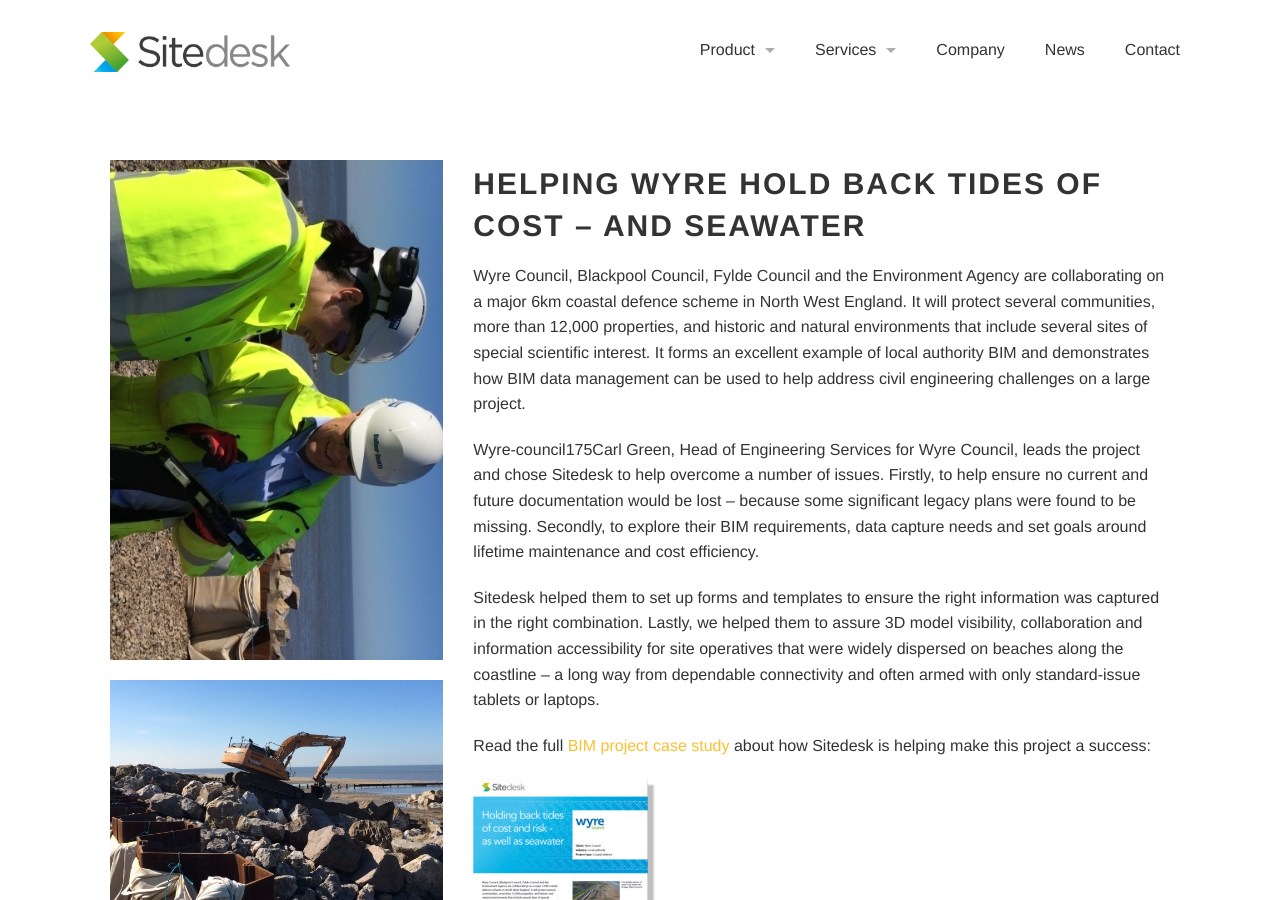
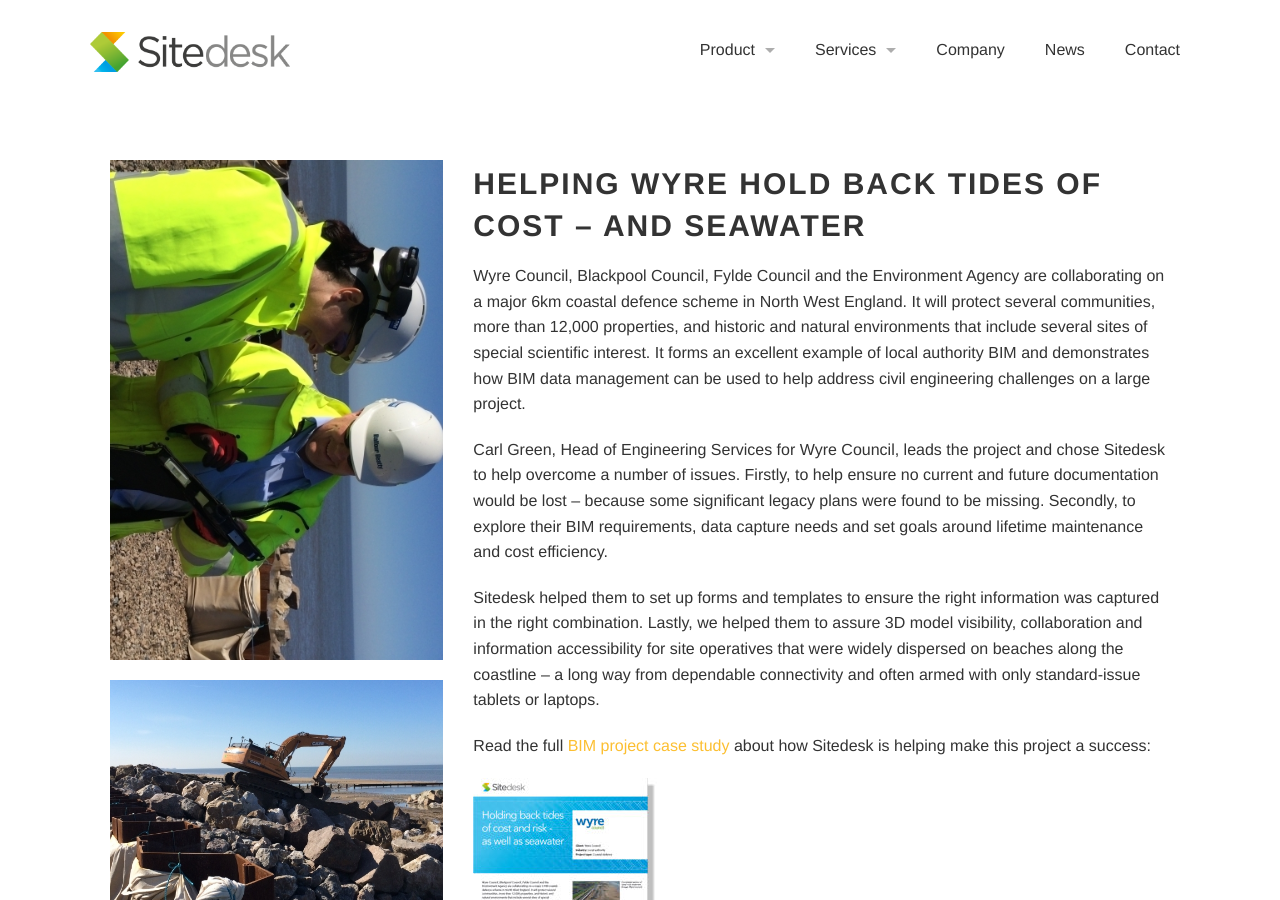
Before and after one commit to zincdesign/sitedesk.github.io, a Jekyll site: the page built from _case-studies/wyre/index.html, in a window 1280 px wide and 900 px high. Built offline with Jekyll 4.4.1, drawn with Linux system fonts in a browser that asks for light colours; some web fonts are replaced.

Commit message:
Case study typos

```diff
--- a/_case-studies/wyre/index.html
+++ b/_case-studies/wyre/index.html
@@ -25,7 +25,7 @@
 
   <!--more-->
 
-  <p>Wyre-council175Carl Green, Head of Engineering Services for Wyre Council, leads the project and chose Sitedesk to help overcome a number of issues. Firstly, to help ensure no current and future documentation would be lost – because some significant legacy plans were found to be missing. Secondly, to explore their BIM requirements, data capture needs and set goals around lifetime maintenance and cost efficiency.</p>
+  <p>Carl Green, Head of Engineering Services for Wyre Council, leads the project and chose Sitedesk to help overcome a number of issues. Firstly, to help ensure no current and future documentation would be lost – because some significant legacy plans were found to be missing. Secondly, to explore their BIM requirements, data capture needs and set goals around lifetime maintenance and cost efficiency.</p>
 
   <p>Sitedesk helped them to set up forms and templates to ensure the right information was captured in the right combination. Lastly, we helped them to assure 3D model visibility, collaboration and information accessibility for site operatives that were widely dispersed on beaches along the coastline – a long way from dependable connectivity and often armed with only standard-issue tablets or laptops.</p>
 
--- a/_data/testimonials.yml
+++ b/_data/testimonials.yml
@@ -1,4 +1,4 @@
 - quote:
     We were initially worried about how to make best use of the data with all of the different tools that were being used on the programme. It quickly became apparent that we needed to identify a simple-to-use tool that enables us to use and capture information throughout the construction and operational processes that ideally can be used in the field. We managed to find a tool called Sitedesk.
-  author: "- Carl Green, Head of Engineering Services, Wyre Council"
+  author: "Carl Green, Head of Engineering Services, Wyre Council"
   image: testimonials/1.jpg
```
